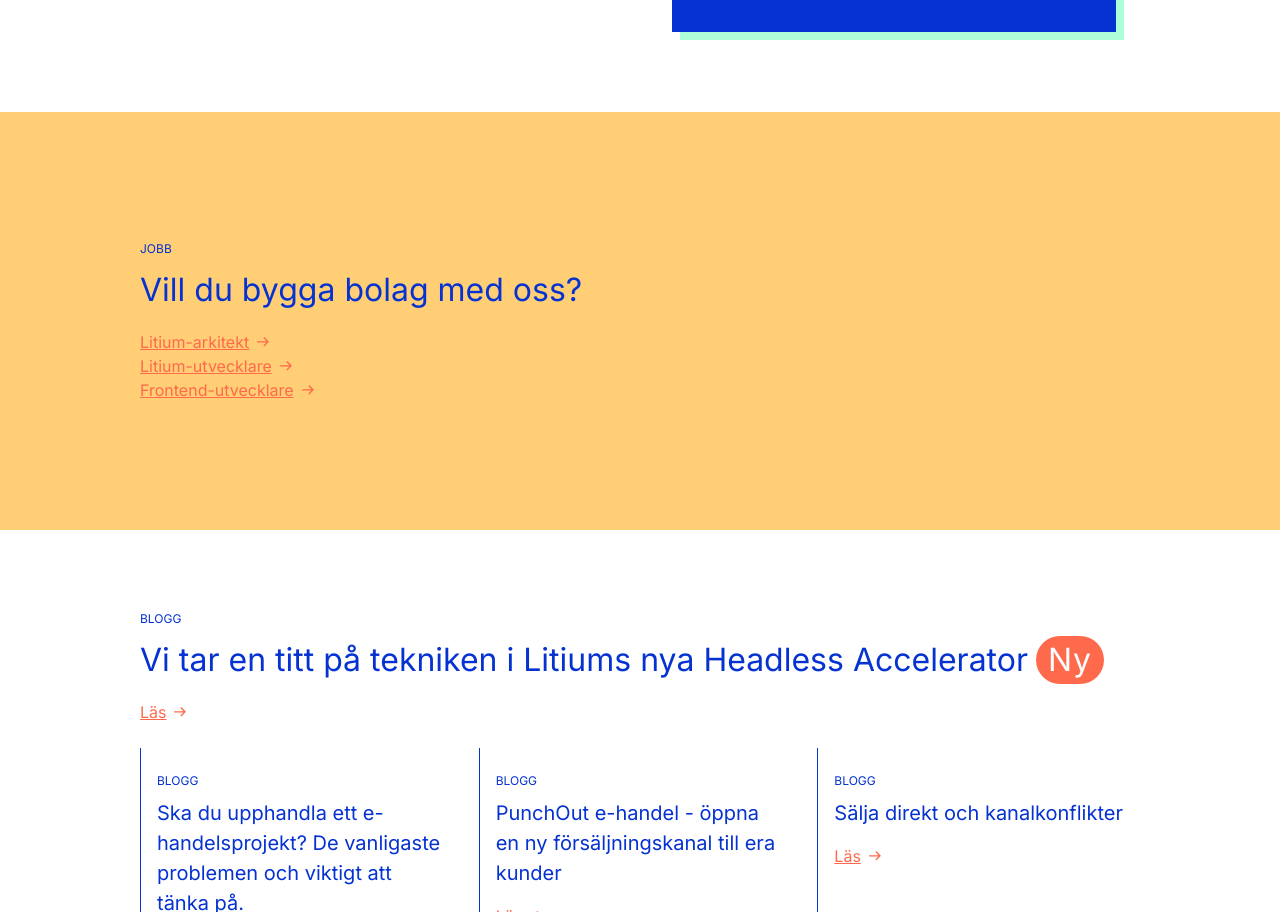
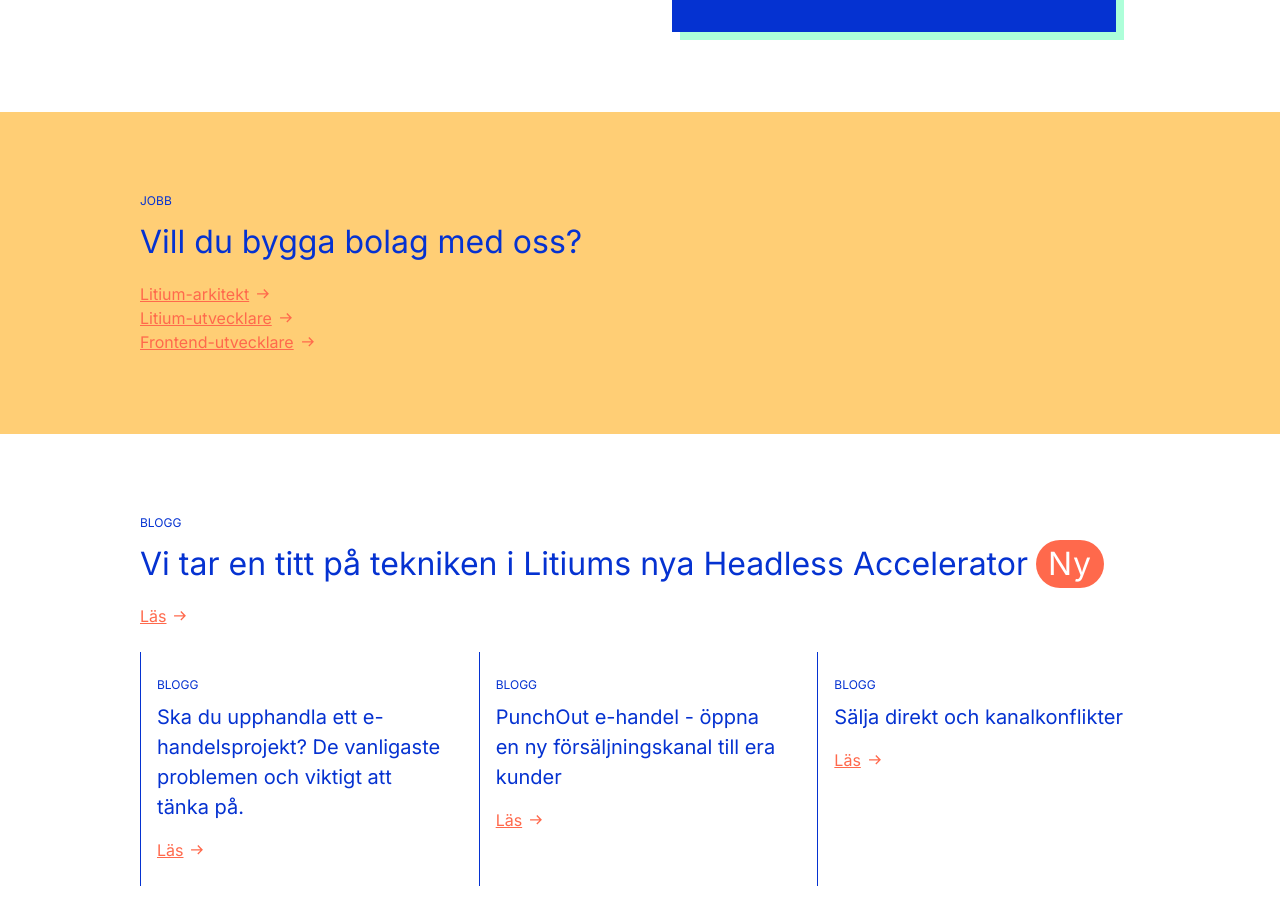
Before and after one commit to rove-commerce/Rove-web-react, a Next.js app: page / in a window 1280 px wide. Shown: the part 1023-1935 px from the top of the page. Built offline with nearby package versions, Linux system fonts and the light colour scheme.

Commit message:
Jobb block padding

```diff
--- a/app/page.tsx
+++ b/app/page.tsx
@@ -18,7 +18,7 @@ export default function Home() {
 			<Jumbotron />
 			<LitiumBlock />
 			<div className="bg-orange">
-				<div className="wrapper py-24 tablet:py-32">
+				<div className="wrapper py-20">
 					<div className="inner-wrapper">
 						<span className="block text-blue text-12 uppercase mb-2">Jobb</span>
 						<Link href="/jobb">
```
